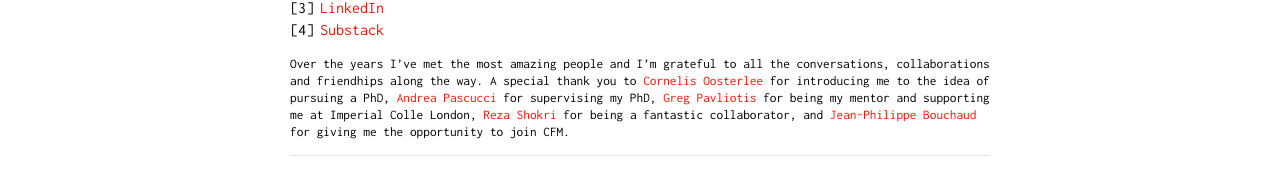
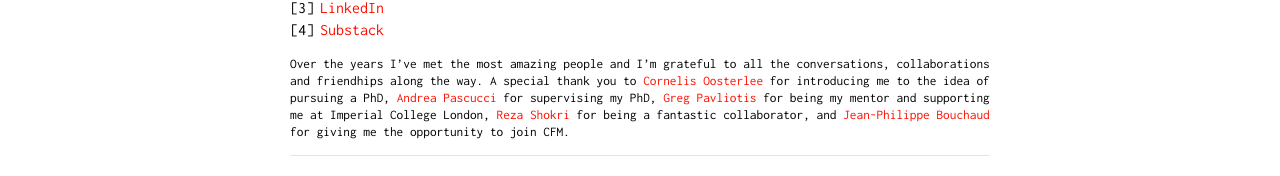
Before and after one commit to abrvkh/abrvkh.github.io, a Jekyll site: the page built from index.md, in a window 1280 px wide. Shown: the part 1733-1909 px from the top of the page. Built offline with Jekyll 4.4.1, drawn with Linux system fonts in a browser that asks for light colours.

Commit message:
Fix typo and HTML entities in index.md
Corrected a typo in 'Imperial College London' and fixed HTML character entities.

```diff
--- a/index.md
+++ b/index.md
@@ -51,4 +51,4 @@ To ensure I read your message, include 'Building better ML' in the subject line.
 3. [LinkedIn](https://www.linkedin.com/in/anastasia-borovykh-10380584/)
 4. [Substack](http://ana15.substack.com)
 
-<small>Over the years I've met the most amazing people and I'm grateful to all the conversations, collaborations and friendhips along the way. A special thank you to [Cornelis Oosterlee](https://www.uu.nl/staff/CWOosterlee) for introducing me to the idea of pursuing a PhD, [Andrea Pascucci](https://www.unibo.it/sitoweb/andrea.pascucci) for supervising my PhD, [Greg Pavliotis](https://profiles.imperial.ac.uk/g.pavliotis) for being my mentor and supporting me at Imperial Colle London, [Reza Shokri](https://www.comp.nus.edu.sg/~reza/) for being a fantastic collaborator, and [Jean-Philippe Bouchaud](https://fr.wikipedia.org/wiki/Jean-Philippe_Bouchaud) for giving me the opportunity to join CFM.</small>
+<small>Over the years I've met the most amazing people and I'm grateful to all the conversations, collaborations and friendhips along the way. A special thank you to [Cornelis Oosterlee](https://www.uu.nl/staff/CWOosterlee) for introducing me to the idea of pursuing a PhD, [Andrea Pascucci](https://www.unibo.it/sitoweb/andrea.pascucci) for supervising my PhD, [Greg Pavliotis](https://profiles.imperial.ac.uk/g.pavliotis) for being my mentor and supporting me at Imperial College London, [Reza Shokri](https://www.comp.nus.edu.sg/~reza/) for being a fantastic collaborator, and [Jean-Philippe Bouchaud](https://fr.wikipedia.org/wiki/Jean-Philippe_Bouchaud) for giving me the opportunity to join CFM.</small>
```
